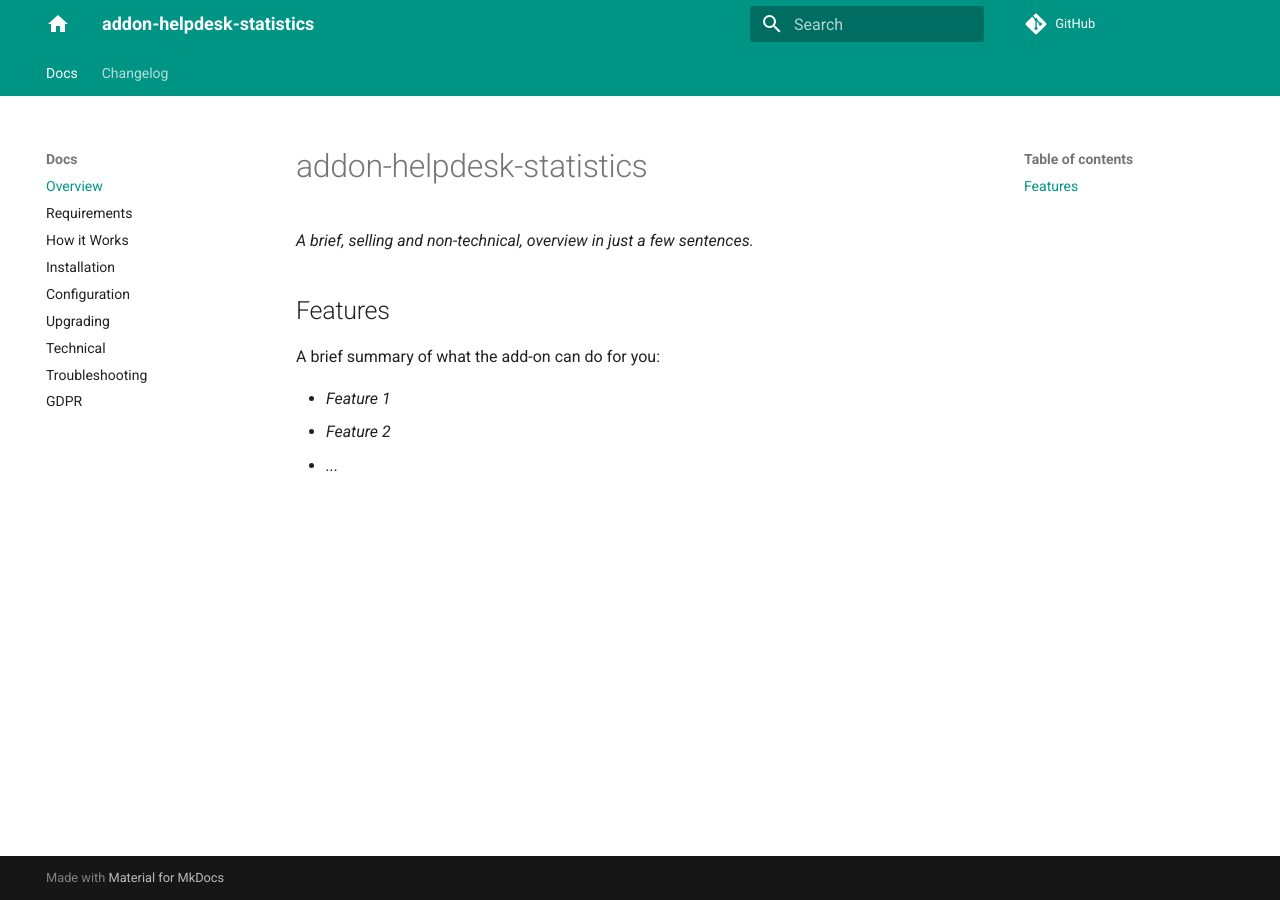
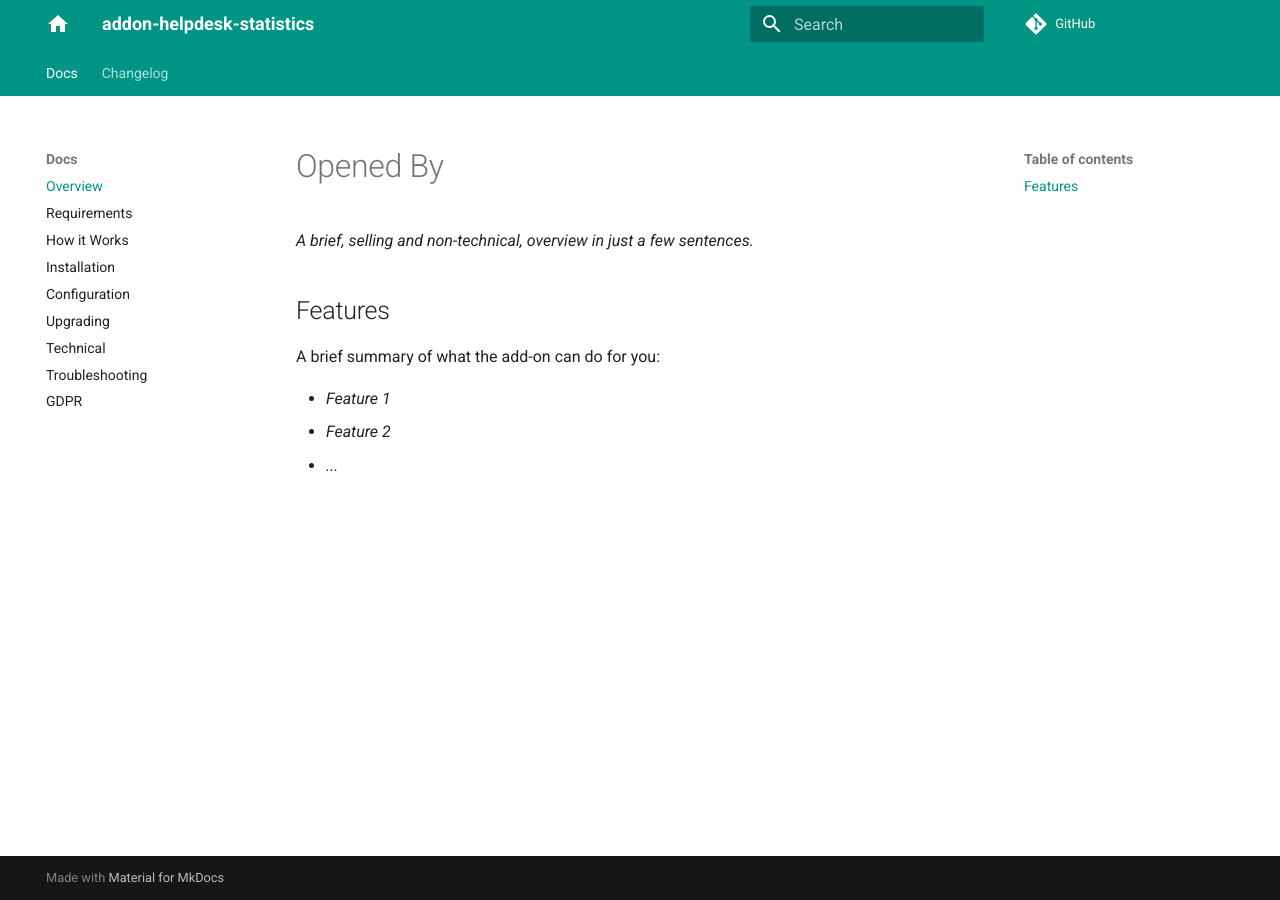
Before and after one commit to Lundalogik/addon-opened-by, an MkDocs documentation site: the page built from docs/index.md, in a window 1280 px wide. Built offline with MkDocs 1.6.1 and Material for MkDocs 9.7.7, drawn with Linux system fonts in a browser that asks for light colours; comment, search, counter and statistics services are not loaded.

Commit message:
Fixed headlines

```diff
--- a/docs/index.md
+++ b/docs/index.md
@@ -1,6 +1,6 @@
 hero: *Short and snappy description of the value the add-on brings. Use same text for all .md files.*
 
-# addon-helpdesk-statistics
+# Opened By
 
 *A brief, selling and non-technical, overview in just a few sentences.*
 
```
Also changed, not shown: docs/README.md (+1 -1 lines).
